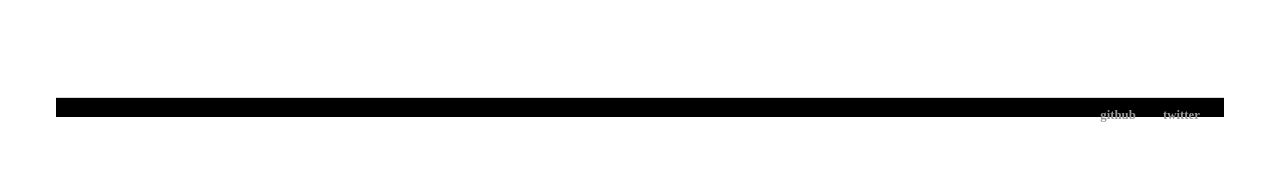
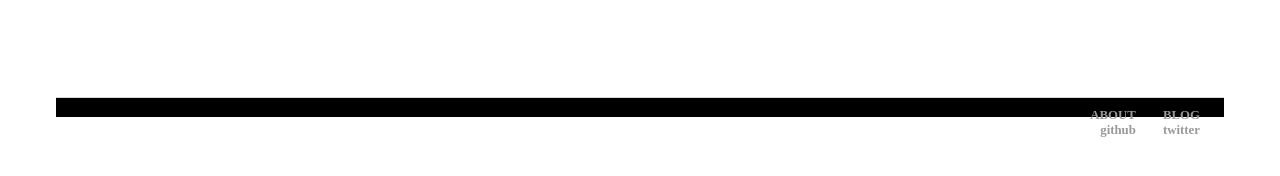
Before and after one commit to rnfitriansyah/rnfitriansyah.github.io, a Jekyll site: the page built from _posts/2020-10-27-rizki-first-site.md, in a window 1280 px wide. Shown: the part 709-885 px from the top of the page. Built offline with Jekyll 4.4.1, drawn with Linux system fonts in a browser that asks for light colours.

Commit message:
Update responsive.html

```diff
--- a/_layouts/responsive.html
+++ b/_layouts/responsive.html
@@ -34,6 +34,8 @@
 	    				</div>
 	    				<div class="column right">
 	    					<ul>
+							<li><a href="/about">ABOUT</a></li>
+	        					<li><a href="/blog">BLOG</a></li><br>
 	        					<li><a href="https://rnfitriansyah.github.io">github</a></li>
 							<li><a href="https://twitter.com/riskynf">twitter</a></li>
 						</ul>
```
